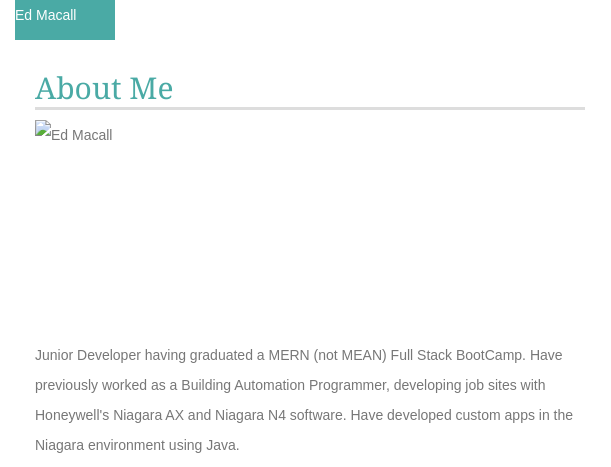
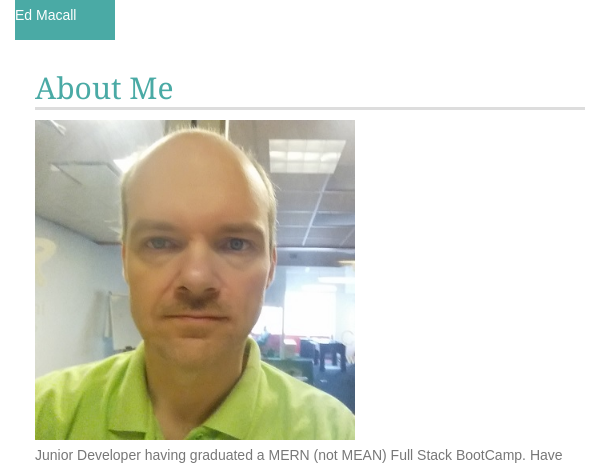
Before and after one commit to EdMacall/EdMacall.github.io, a plain HTML site: page index.html in a window 1280 px wide. Shown: the top 467 px of the page, 0-611 px from the left. Drawn offline with nearby package versions, Linux system fonts and the light colour scheme.

Commit message:
added picture of myself

```diff
--- a/index.html
+++ b/index.html
@@ -38,7 +38,7 @@
 <!--      <div class="row"> -->
        <div class="col-md-6">
        <h2>About Me</h2>
-      <img class="responsive-image" src="assets/images/ed.png" height="220" width="320" alt="Ed Macall">
+      <img class="responsive-image" src="assets/images/edmacall.jpg" height="220" width="320" alt="Ed Macall">
       <p>Junior Developer having graduated a MERN (not MEAN) Full Stack BootCamp.
       	Have previously worked as a Building Automation Programmer,  developing job sites
       	with Honeywell's Niagara AX and Niagara N4 software.
```
Also changed, not shown: assets/images/bob.png (deleted), assets/images/edmacall.jpg (added).
